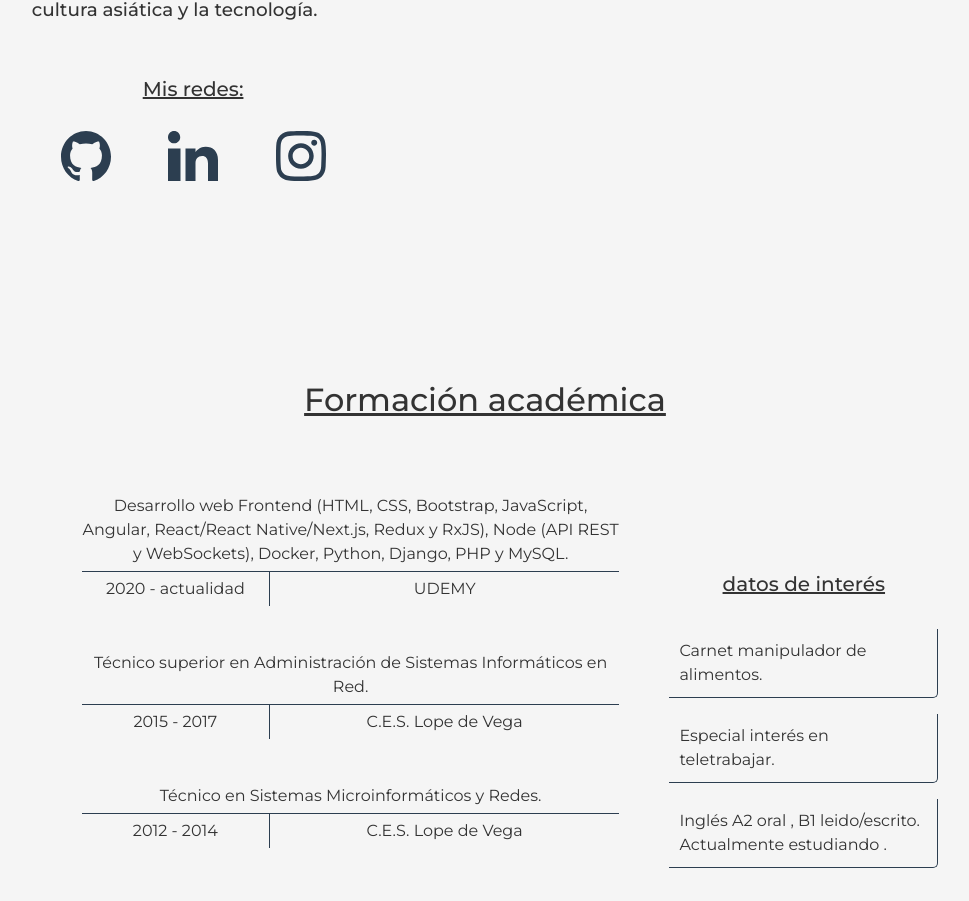
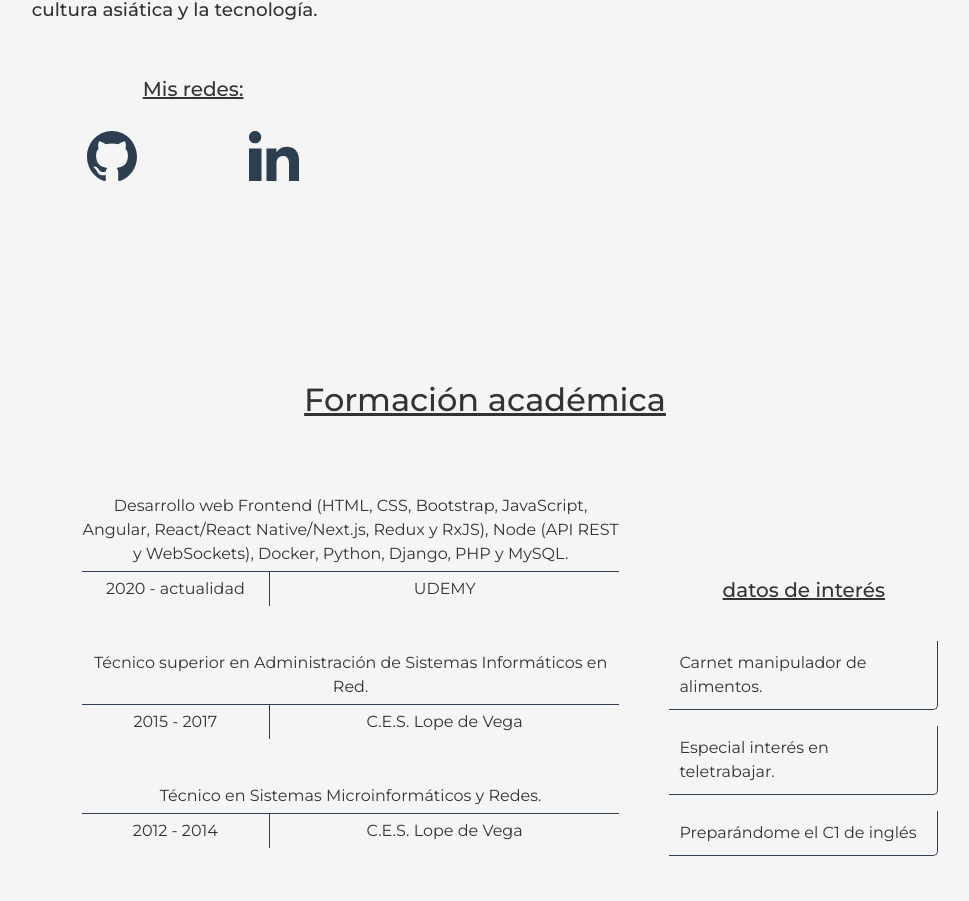
Before and after one commit to cmfraile/P3, a React (Vite) app: page / in a window 1280 px wide. Shown: the part 1840-2741 px from the top of the page, without its empty margins (155-1124 px from the left). Built offline with nearby package versions, Linux system fonts and the light colour scheme.

Commit message:
correccion

```diff
--- a/src/misc/data.ts
+++ b/src/misc/data.ts
@@ -77,7 +77,7 @@ const formacion:formationProps[] = [
 ];
 
 const datosDeInteres:string[] = [
-    'Inglés A2 oral , B1 leido/escrito. Actualmente estudiando .','Especial interés en teletrabajar.','Carnet manipulador de alimentos.',
+    'Preparándome el C1 de inglés','Especial interés en teletrabajar.','Carnet manipulador de alimentos.',
 ].sort();
 
 const experiencia:experienciaProps[] = [
--- a/src/pages/presentacion.pages.tsx
+++ b/src/pages/presentacion.pages.tsx
@@ -14,7 +14,6 @@ const RootPresentacion = () => {
                     <h5>Mis redes:</h5>
                     <LinkIcon svgCase='github' url='https://github.com/cmfraile'/>
                     <LinkIcon svgCase='linkedIn' url='https://www.linkedin.com/in/cmfraile/'/>
-                    <LinkIcon svgCase='instagram' url='https://www.instagram.com/cmfraile/'/>
                 </div>
             </div>
             <div className="skills" style={{transform:"rotate(90deg)"}}>
```
